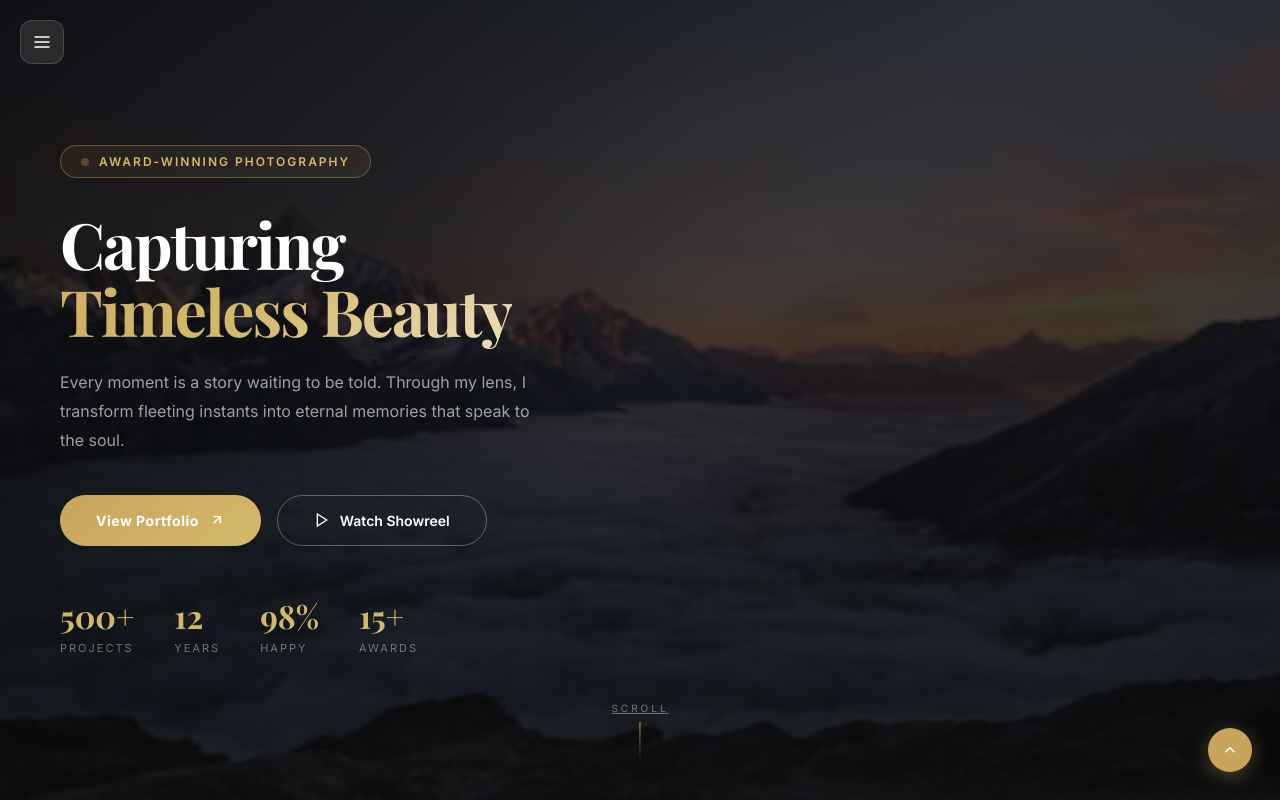
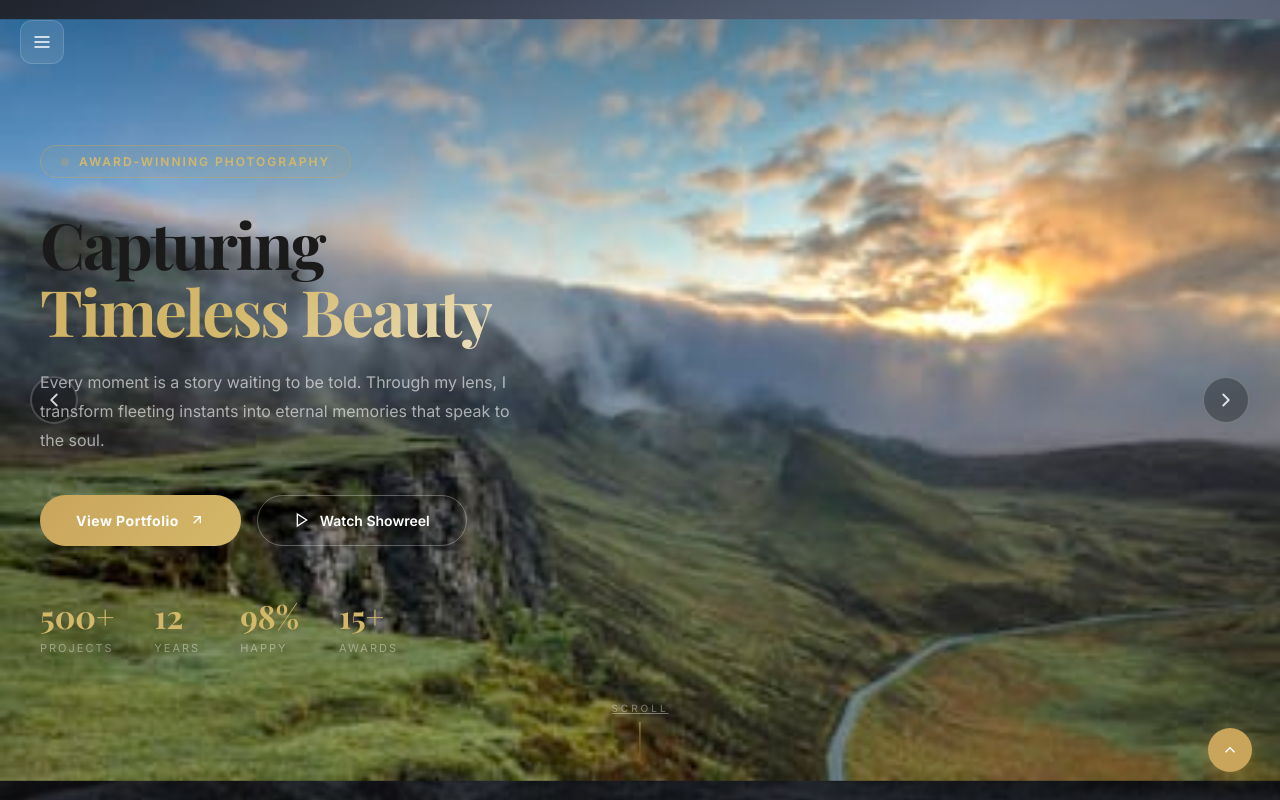
Before and after one commit to pittisunilkumar3/photo, a Next.js app: page / in a window 1280 px wide. Shown: the top 800 px of the page. Built offline with nearby package versions, Linux system fonts and the light colour scheme; a web font is replaced by a local one.

Commit message:
Hero: full background GSAP gallery with text overlay

```diff
--- a/src/app/globals.css
+++ b/src/app/globals.css
@@ -47,7 +47,7 @@ body {
 .hero-overlay {
   position: absolute;
   inset: 0;
-  background: linear-gradient(135deg, rgba(10,10,10,0.92) 0%, rgba(10,10,10,0.75) 50%, rgba(10,10,10,0.85) 100%);
+  background: linear-gradient(135deg, rgba(10,10,10,0.7) 0%, rgba(10,10,10,0.3) 50%, rgba(10,10,10,0.6) 100%);
 }
 
 .hero-content {
@@ -861,8 +861,6 @@ body {
 
 /* ===== Tablet (max-width: 1024px) ===== */
 @media (max-width: 1024px) {
-  .hero-content { grid-template-columns: 1fr; text-align: center; padding: 0 24px; }
-  .hero-left { order: 1; }
   .hero-right { order: 0; width: 90%; margin: 0 auto; }
   .hero-desc { margin: 0 auto 40px; }
   .hero-buttons { justify-content: center; }
@@ -887,7 +885,6 @@ body {
 
 /* ===== Mobile (max-width: 768px) ===== */
 @media (max-width: 768px) {
-  .hero-right { display: none; }
   .hero-content { padding: 0 20px; }
   .hero-title { font-size: clamp(32px, 8vw, 48px); }
   .hero-desc { font-size: 14px; margin-bottom: 28px; }
@@ -998,3 +995,18 @@ body {
 @media (max-width: 768px) {
   .image-stack-mobile img { width: 220px !important; height: 280px !important; }
 }
+
+/* ===== HERO TEXT OVERLAY ===== */
+.hero-text-overlay {
+  max-width: 650px;
+}
+@media (max-width: 768px) {
+  .hero-text-overlay {
+    max-width: 100% !important;
+    padding: 0 20px !important;
+    text-align: center;
+  }
+  .hero-text-overlay .hero-buttons { justify-content: center; }
+  .hero-text-overlay .hero-stats { justify-content: center; }
+  .hero-text-overlay .hero-desc { margin-left: auto; margin-right: auto; }
+}
--- a/src/app/page.tsx
+++ b/src/app/page.tsx
@@ -128,8 +128,33 @@ export default function Home() {
       <section className="hero">
         <div className="hero-overlay" />
 
-        <div className="hero-content">
-          <div className="hero-left">
+        {/* Full background gallery */}
+        <div style={{
+          position: "absolute",
+          inset: 0,
+          zIndex: 1,
+          display: "flex",
+          alignItems: "center",
+          justifyContent: "center",
+        }}>
+          <ImageGallery />
+        </div>
+
+        {/* Text overlay on top */}
+        <div style={{
+          position: "relative",
+          zIndex: 3,
+          height: "100%",
+          display: "flex",
+          flexDirection: "column",
+          justifyContent: "center",
+          maxWidth: 650,
+          padding: "0 40px",
+          pointerEvents: "none",
+        }}
+        className="hero-text-overlay"
+        >
+          <div style={{ pointerEvents: "auto" }}>
             <div className="hero-badge">
               <span className="hero-badge-dot" />
               Award-Winning Photography
@@ -169,10 +194,6 @@ export default function Home() {
                 <div className="hero-stat-label">Awards</div>
               </div>
             </div>
-          </div>
-
-          <div className="hero-right">
-            <ImageGallery />
           </div>
         </div>
 
--- a/src/components/ui/image-gallery.tsx
+++ b/src/components/ui/image-gallery.tsx
@@ -40,25 +40,22 @@ export function ImageGallery() {
       const gsapScript = document.createElement("script");
       gsapScript.src = "https://cdnjs.cloudflare.com/ajax/libs/gsap/3.12.5/gsap.min.js";
       gsapScript.onload = () => {
-        const motionPathScript = document.createElement("script");
-        motionPathScript.src = "https://cdnjs.cloudflare.com/ajax/libs/gsap/3.12.5/MotionPathPlugin.min.js";
-        motionPathScript.onload = () => {
+        const mp = document.createElement("script");
+        mp.src = "https://cdnjs.cloudflare.com/ajax/libs/gsap/3.12.5/MotionPathPlugin.min.js";
+        mp.onload = () => {
           if (window.gsap && window.MotionPathPlugin) {
             window.gsap.registerPlugin(window.MotionPathPlugin);
             setGsapReady(true);
           }
         };
-        document.body.appendChild(motionPathScript);
+        document.body.appendChild(mp);
       };
       document.body.appendChild(gsapScript);
     };
     loadScripts();
   }, []);
 
-  const onClick = (index: number) => {
-    if (!disabled) setOpened(index);
-  };
-
+  const onClick = (index: number) => { if (!disabled) setOpened(index); };
   const onInPlace = (index: number) => setInPlace(index);
 
   const next = useCallback(() => {
@@ -79,13 +76,32 @@ export function ImageGallery() {
     return () => { if (autoplayTimer.current) clearInterval(autoplayTimer.current); };
   }, [opened, gsapReady, next]);
 
+  const btnStyle = (side: "left" | "right"): React.CSSProperties => ({
+    position: "absolute",
+    [side]: 30,
+    top: "50%",
+    zIndex: 101,
+    display: "flex",
+    height: 48,
+    width: 48,
+    transform: "translateY(-50%)",
+    alignItems: "center",
+    justifyContent: "center",
+    borderRadius: "50%",
+    border: "2px solid rgba(255,255,255,0.25)",
+    background: "rgba(0,0,0,0.35)",
+    backdropFilter: "blur(8px)",
+    color: "#fff",
+    cursor: disabled ? "not-allowed" : "pointer",
+    opacity: disabled ? 0.3 : 0.8,
+    outline: "none",
+    transition: "all 0.3s ease",
+  });
+
   return (
     <div
       style={{
         position: "relative",
-        display: "flex",
-        alignItems: "center",
-        justifyContent: "center",
         width: "100%",
         height: "100%",
       }}
@@ -93,14 +109,9 @@ export function ImageGallery() {
       <div
         style={{
           position: "relative",
-          height: "80vmin",
-          width: "80vmin",
-          maxHeight: 550,
-          maxWidth: 550,
+          height: "100%",
+          width: "100%",
           overflow: "hidden",
-          borderRadius: 20,
-          boxShadow:
-            "0 2.8px 2.2px rgba(0,0,0,0.02), 0 6.7px 5.3px rgba(0,0,0,0.028), 0 12.5px 10px rgba(0,0,0,0.035), 0 22.3px 17.9px rgba(0,0,0,0.042), 0 41.8px 33.4px rgba(0,0,0,0.05), 0 100px 80px rgba(0,0,0,0.07)",
         }}
       >
         {gsapReady &&
@@ -132,72 +143,22 @@ export function ImageGallery() {
         </div>
       </div>
 
-      {/* Prev Button */}
-      <button
-        onClick={prev}
-        disabled={disabled}
-        aria-label="Previous"
-        style={{
-          position: "absolute",
-          left: -60,
-          top: "50%",
-          zIndex: 101,
-          display: "flex",
-          height: 52,
-          width: 52,
-          transform: "translateY(-50%)",
-          alignItems: "center",
-          justifyContent: "center",
-          borderRadius: "50%",
-          border: "2px solid rgba(255,255,255,0.2)",
-          background: "rgba(255,255,255,0.95)",
-          backdropFilter: "blur(8px)",
-          boxShadow: "0 8px 32px rgba(0,0,0,0.12)",
-          cursor: disabled ? "not-allowed" : "pointer",
-          opacity: disabled ? 0.4 : 1,
-          outline: "none",
-          transition: "all 0.3s ease",
-        }}
-      >
-        <svg width="24" height="24" viewBox="0 0 24 24" fill="none" stroke="#333" strokeWidth="2" strokeLinecap="round" strokeLinejoin="round">
+      <button onClick={prev} disabled={disabled} aria-label="Previous" style={btnStyle("left")}>
+        <svg width="22" height="22" viewBox="0 0 24 24" fill="none" stroke="currentColor" strokeWidth="2" strokeLinecap="round" strokeLinejoin="round">
           <path d="M15 18l-6-6 6-6" />
         </svg>
       </button>
 
-      {/* Next Button */}
-      <button
-        onClick={next}
-        disabled={disabled}
-        aria-label="Next"
-        style={{
-          position: "absolute",
-          right: -60,
-          top: "50%",
-          zIndex: 101,
-          display: "flex",
-          height: 52,
-          width: 52,
-          transform: "translateY(-50%)",
-          alignItems: "center",
-          justifyContent: "center",
-          borderRadius: "50%",
-          border: "2px solid rgba(255,255,255,0.2)",
-          background: "rgba(255,255,255,0.95)",
-          backdropFilter: "blur(8px)",
-          boxShadow: "0 8px 32px rgba(0,0,0,0.12)",
-          cursor: disabled ? "not-allowed" : "pointer",
-          opacity: disabled ? 0.4 : 1,
-          outline: "none",
-          transition: "all 0.3s ease",
-        }}
-      >
-        <svg width="24" height="24" viewBox="0 0 24 24" fill="none" stroke="#333" strokeWidth="2" strokeLinecap="round" strokeLinejoin="round">
+      <button onClick={next} disabled={disabled} aria-label="Next" style={btnStyle("right")}>
+        <svg width="22" height="22" viewBox="0 0 24 24" fill="none" stroke="currentColor" strokeWidth="2" strokeLinecap="round" strokeLinejoin="round">
           <path d="M9 18l6-6-6-6" />
         </svg>
       </button>
     </div>
   );
 }
+
+/* ===== Gallery Image ===== */
 
 interface GalleryImageProps {
   url: string;
@@ -240,7 +201,6 @@ function GalleryImage({ url, title, open, inPlace, id, onInPlace, total }: Galle
   useEffect(() => {
     const gsap = window.gsap;
     if (!gsap) return;
-
     setLoaded(false);
     if (clip.current) {
       const flipDuration = firstLoad ? 0 : duration;
@@ -253,10 +213,7 @@ function GalleryImage({ url, title, open, inPlace, id, onInPlace, total }: Galle
           .set(clip.current, { ...defaults, ...getPosSmall() })
           .to(clip.current, { ...defaults, ...getPosCenter(), duration: upDuration, ease: "power3.inOut" })
           .to(clip.current, {
-            ...defaults,
-            ...getPosEnd(),
-            duration: flipDuration,
-            ease: "power4.in",
+            ...defaults, ...getPosEnd(), duration: flipDuration, ease: "power4.in",
             onComplete: () => onInPlace(id),
           });
       } else {
@@ -268,8 +225,7 @@ function GalleryImage({ url, title, open, inPlace, id, onInPlace, total }: Galle
           .to(clip.current, {
             ...defaults,
             motionPath: { path: [getPosSmallAbove(), getPosSmall()], curviness: 1 },
-            duration: bounceDuration,
-            ease: "bounce.out",
+            duration: bounceDuration, ease: "bounce.out",
           });
       }
     }
@@ -277,9 +233,7 @@ function GalleryImage({ url, title, open, inPlace, id, onInPlace, total }: Galle
   }, [open]);
 
   return (
-    <svg
-      xmlns="http://www.w3.org/2000/svg"
-      xmlnsXlink="http://www.w3.org/1999/xlink"
+    <svg xmlns="http://www.w3.org/2000/svg" xmlnsXlink="http://www.w3.org/1999/xlink"
       viewBox={`0 0 ${width} ${height}`}
       preserveAspectRatio="xMidYMid slice"
       style={{ height: "100%", width: "100%" }}
@@ -299,6 +253,8 @@ function GalleryImage({ url, title, open, inPlace, id, onInPlace, total }: Galle
   );
 }
 
+/* ===== Tabs ===== */
+
 interface TabsProps {
   images: ImageData[];
   onSelect: (index: number) => void;
@@ -315,9 +271,7 @@ function Tabs({ images, onSelect }: TabsProps) {
   const getPosY = () => height - 30;
 
   return (
-    <svg
-      xmlns="http://www.w3.org/2000/svg"
-      xmlnsXlink="http://www.w3.org/1999/xlink"
+    <svg xmlns="http://www.w3.org/2000/svg" xmlnsXlink="http://www.w3.org/1999/xlink"
       viewBox={`0 0 ${width} ${height}`}
       preserveAspectRatio="xMidYMid slice"
       style={{ height: "100%", width: "100%" }}
```
